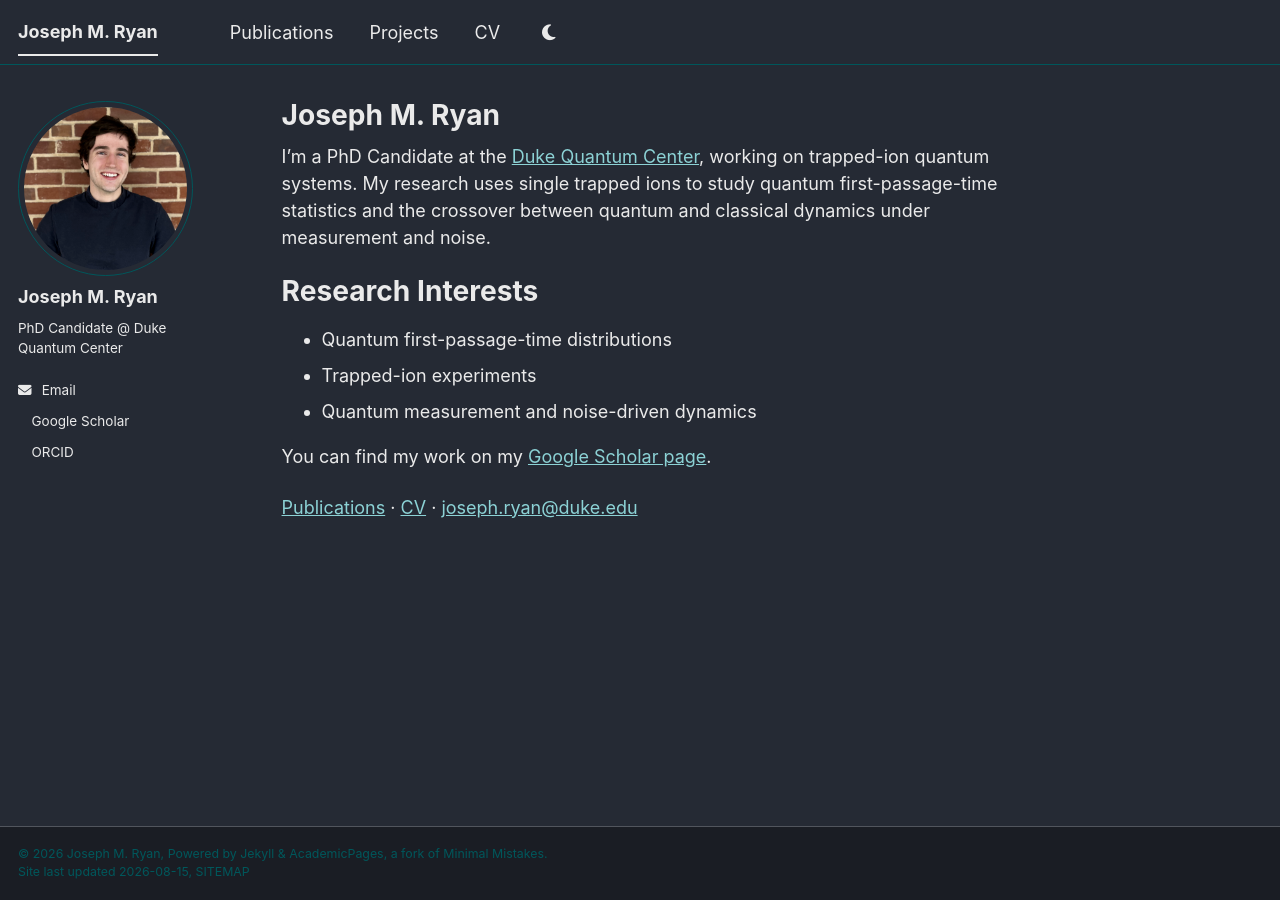
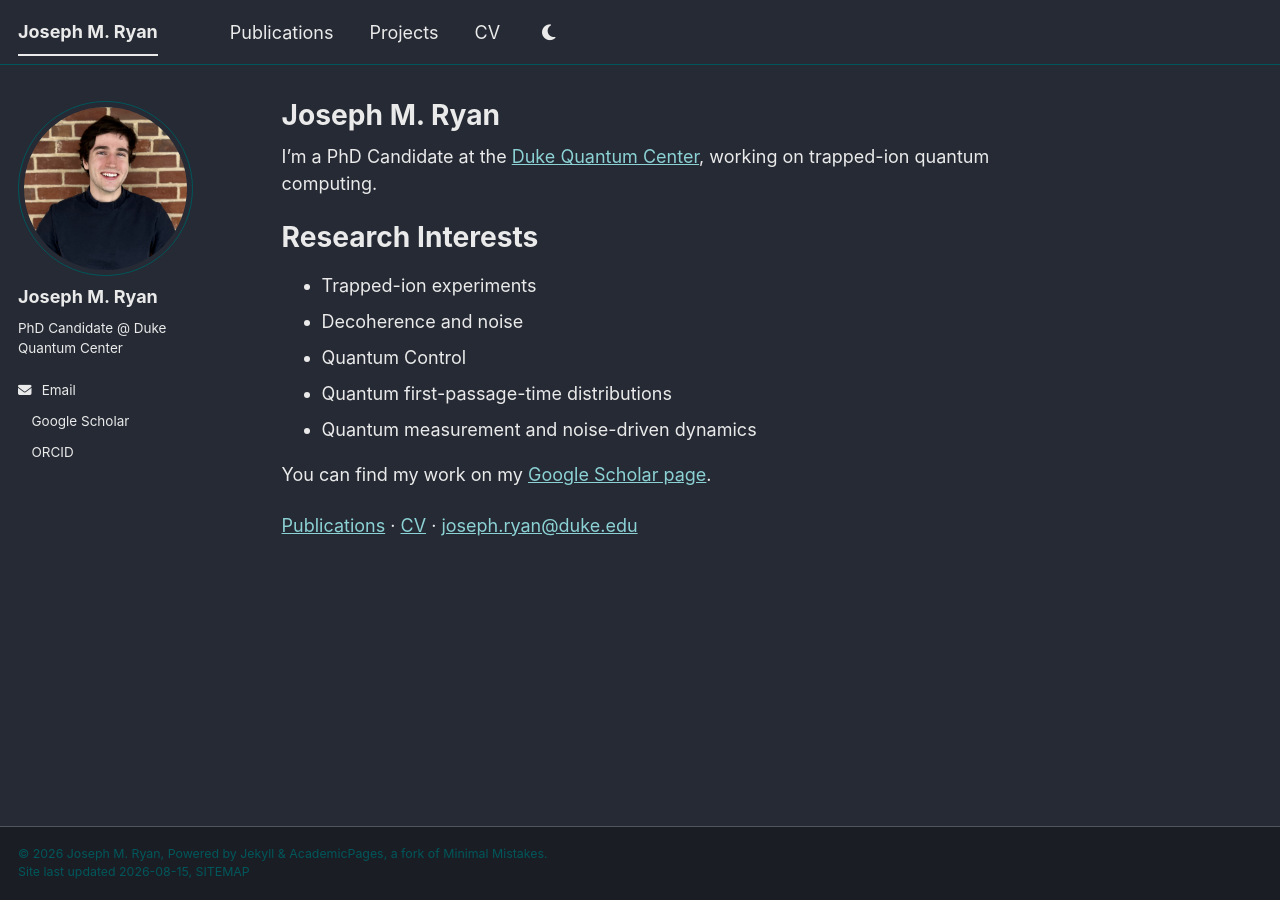
Before and after one commit to joseph-ryan-quantum/joseph-ryan-quantum.github.io, a Jekyll site: the page built from _pages/about.md, in a window 1280 px wide. Built offline with Jekyll 4.4.1, drawn with Linux system fonts in a browser that asks for light colours; a style sheet for code colours, icons or effects is not loaded.

Commit message:
Update homepage bio and research interests

```diff
--- a/_pages/about.md
+++ b/_pages/about.md
@@ -7,12 +7,14 @@ redirect_from:
   - /about.html
 ---
 
-I'm a PhD Candidate at the [Duke Quantum Center](https://quantum.duke.edu/), working on trapped-ion quantum systems. My research uses single trapped ions to study quantum first-passage-time statistics and the crossover between quantum and classical dynamics under measurement and noise.
+I'm a PhD Candidate at the [Duke Quantum Center](https://quantum.duke.edu/), working on trapped-ion quantum computing.
 
 Research Interests
 ======
+- Trapped-ion experiments
+- Decoherence and noise
+- Quantum Control
 - Quantum first-passage-time distributions
-- Trapped-ion experiments
 - Quantum measurement and noise-driven dynamics
 
 You can find my work on my [Google Scholar page](https://scholar.google.com/citations?user=ZuAt-UwAAAAJ&hl=en).
```
